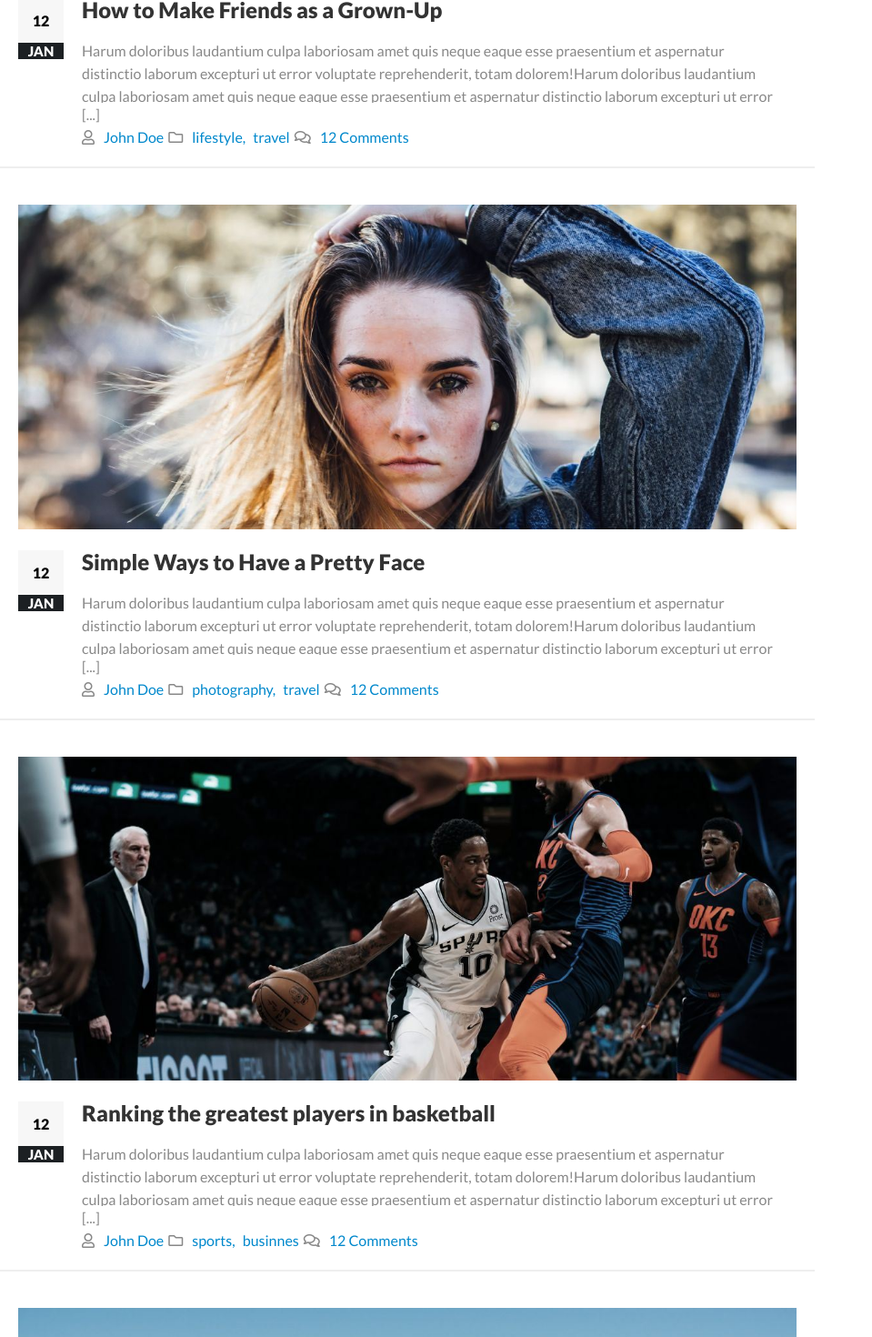
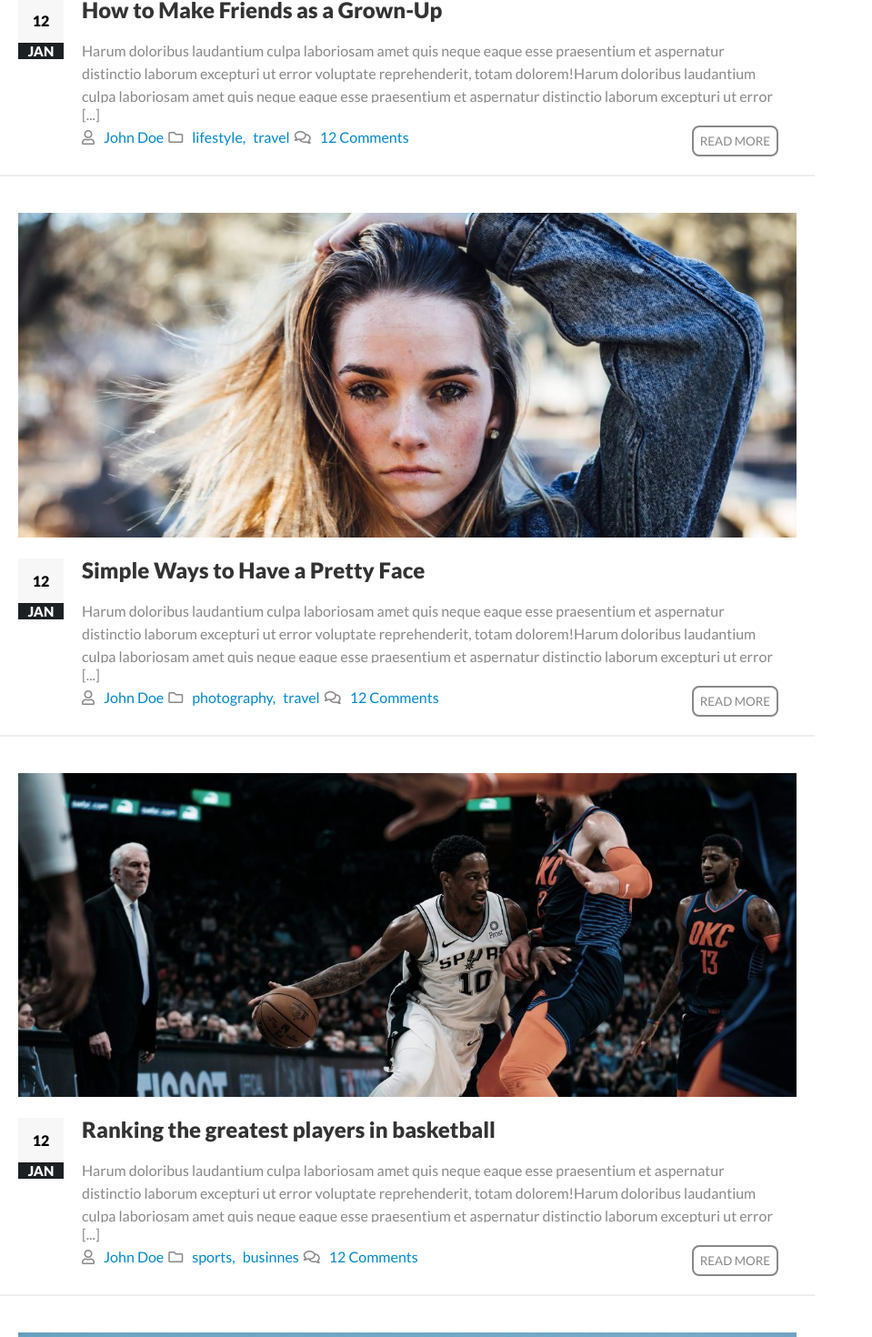
Before and after one commit to LorenzoBuongiorno/proj-html-vuejs, a Vue app: page / in a window 1280 px wide. Shown: the part 2076-3546 px from the top of the page at 91% size, without its empty margins (0-959 px from the left). Built offline with nearby package versions, Linux system fonts and the light colour scheme.

Commit message:
added read more button

```diff
--- a/src/components/PostCard.vue
+++ b/src/components/PostCard.vue
@@ -14,6 +14,7 @@
                         <h2>{{posts[17].title}}</h2>
                         <p class="text">{{posts[17].content}}</p>
                         <span class="dots">[...]</span>
+                        <div class="post-data">
                             <div>
                                 <span><i class="far fa-user"></i><a href="#">{{posts[17].author}}</a></span>
                                 <span>
@@ -24,6 +25,8 @@
                                     </a>
                                     </span>
                                 <span><i class="far fa-comments"></i><a href="#">12 Comments</a></span>
+                            </div>
+                            <button>READ MORE</button>
                         </div>
                     </div>
                 </div>
@@ -44,6 +47,7 @@
                         <h2>{{posts[6].title}}</h2>
                         <p class="text">{{posts[6].content}}</p>
                         <span class="dots">[...]</span>
+                        <div class="post-data">
                             <div>
                                 <span><i class="far fa-user"></i><a href="#">{{posts[6].author}}</a></span>
                                 <span>
@@ -54,6 +58,8 @@
                                     </a>
                                     </span>
                                 <span><i class="far fa-comments"></i><a href="#">12 Comments</a></span>
+                            </div>
+                            <button>READ MORE</button>
                         </div>
                     </div>
                 </div>
@@ -74,6 +80,7 @@
                         <h2>{{posts[7].title}}</h2>
                         <p class="text">{{posts[7].content}}</p>
                         <span class="dots">[...]</span>
+                        <div class="post-data">
                             <div>
                                 <span><i class="far fa-user"></i><a href="#">{{posts[7].author}}</a></span>
                                 <span>
@@ -84,6 +91,8 @@
                                     </a>
                                     </span>
                                 <span><i class="far fa-comments"></i><a href="#">12 Comments</a></span>
+                            </div>
+                            <button>READ MORE</button>
                         </div>
                     </div>
                 </div>
@@ -104,6 +113,7 @@
                         <h2>{{posts[17].title}}</h2>
                         <p class="text">{{posts[9].content}}</p>
                         <span class="dots">[...]</span>
+                        <div class="post-data">
                             <div>
                                 <span><i class="far fa-user"></i><a href="#">{{posts[9].author}}</a></span>
                                 <span>
@@ -114,6 +124,8 @@
                                     </a>
                                     </span>
                                 <span><i class="far fa-comments"></i><a href="#">12 Comments</a></span>
+                            </div>
+                            <button>READ MORE</button>
                         </div>
                     </div>
                 </div>
@@ -136,6 +148,7 @@
                         <h2>{{posts[16].title}}</h2>
                         <p class="text">{{posts[16].content}}</p>
                         <span class="dots">[...]</span>
+                        <div class="post-data">
                             <div>
                                 <span><i class="far fa-user"></i><a href="#">{{posts[16].author}}</a></span>
                                 <span>
@@ -146,6 +159,8 @@
                                     </a>
                                     </span>
                                 <span><i class="far fa-comments"></i><a href="#">12 Comments</a></span>
+                            </div>
+                            <button>READ MORE</button>
                         </div>
                     </div>
                 </div>
@@ -192,6 +207,10 @@ export default {
            width: calc(100% - 50px);
            padding: 0px 20px;
            line-height: 25px;
+           .post-data{
+               display: flex;
+               justify-content: space-between;
+           }
            h2{
                margin-bottom: 20px;
                color: #333;
@@ -213,6 +232,14 @@ export default {
                 color: $main-blue-color;
                 margin-right: 5px;
             }
+            button{
+                background-color: #fff;
+                border: 2px solid #888;
+                padding: 7px;
+                border-radius: 8px;
+                color: #888;
+                cursor: pointer;
+            }
        }
     }
     .main-image-array{
```
Lines whose indentation alone changed are shown as unchanged.
